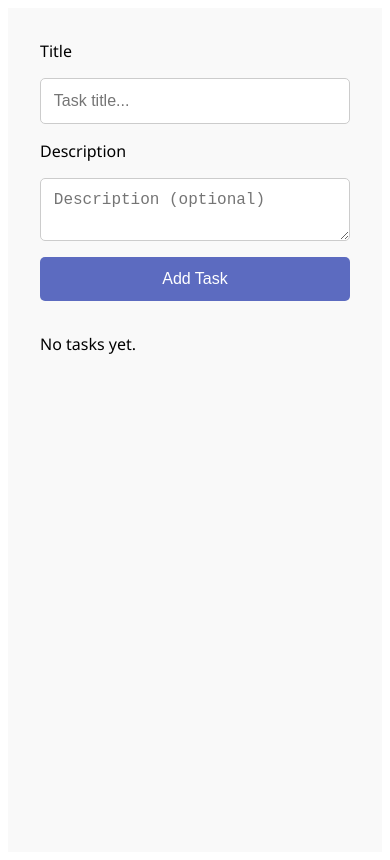
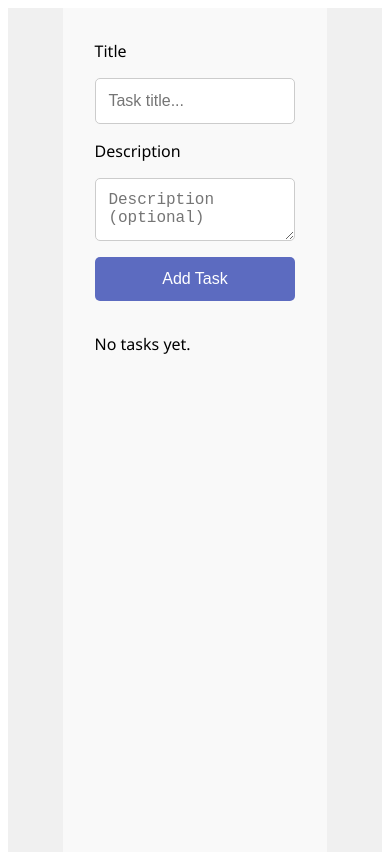
Before and after one commit to AnthonyBraak/AI-Task-Assistant, a React (Vite) app: page / in a window 390 px wide. Built offline with nearby package versions, Linux system fonts and the light colour scheme.

Commit message:
Implement responsive layout

```diff
--- a/src/components/Sidebar/Sidebar.scss
+++ b/src/components/Sidebar/Sidebar.scss
@@ -3,6 +3,9 @@
   background-color: #333;
   color: white;
   padding: 1.5rem;
+  @media screen and (max-width: 768px) {
+    width: 100%;
+  }
 
   h2 {
     font-size: 1.2rem;
--- a/src/styles/_variables.scss
+++ b/src/styles/_variables.scss
@@ -1,4 +1,4 @@
-$bg-color: #1f1f1f;
+$bg-color: #f0f0f0;
 $main-bg: #f9f9f9;
 $primary: #5c6bc0;
 $text-color: #333;
--- a/src/styles/main.scss
+++ b/src/styles/main.scss
@@ -2,9 +2,13 @@
 
 .app {
   display: flex;
+  flex-direction: row;
   min-height: 100vh;
+  background-color: $bg-color;
   font-family: "Segoe UI", sans-serif;
-  background-color: $bg-color;
+  @media screen and (max-width: 768px) {
+    flex-direction: column; // Sidebar on top for mobile
+  }
 }
 
 .main-content {
@@ -12,3 +16,33 @@
   padding: 2rem;
   background-color: $main-bg;
 }
+
+@media screen and (max-width: 480px) {
+  .app {
+    padding-inline: 3vw;
+  }
+}
+
+@media screen and (max-width: 768px) {
+  .app {
+    padding-inline: 6vw;
+  }
+}
+
+@media screen and (max-width: 1050px) {
+  .app {
+    padding-inline: 12vw;
+  }
+}
+
+@media screen and (max-width: 1280px) {
+  .app {
+    padding-inline: 14vw;
+  }
+}
+
+@media screen and (min-width: 1281px) {
+  .app {
+    padding-inline: 16vw;
+  }
+}
```
